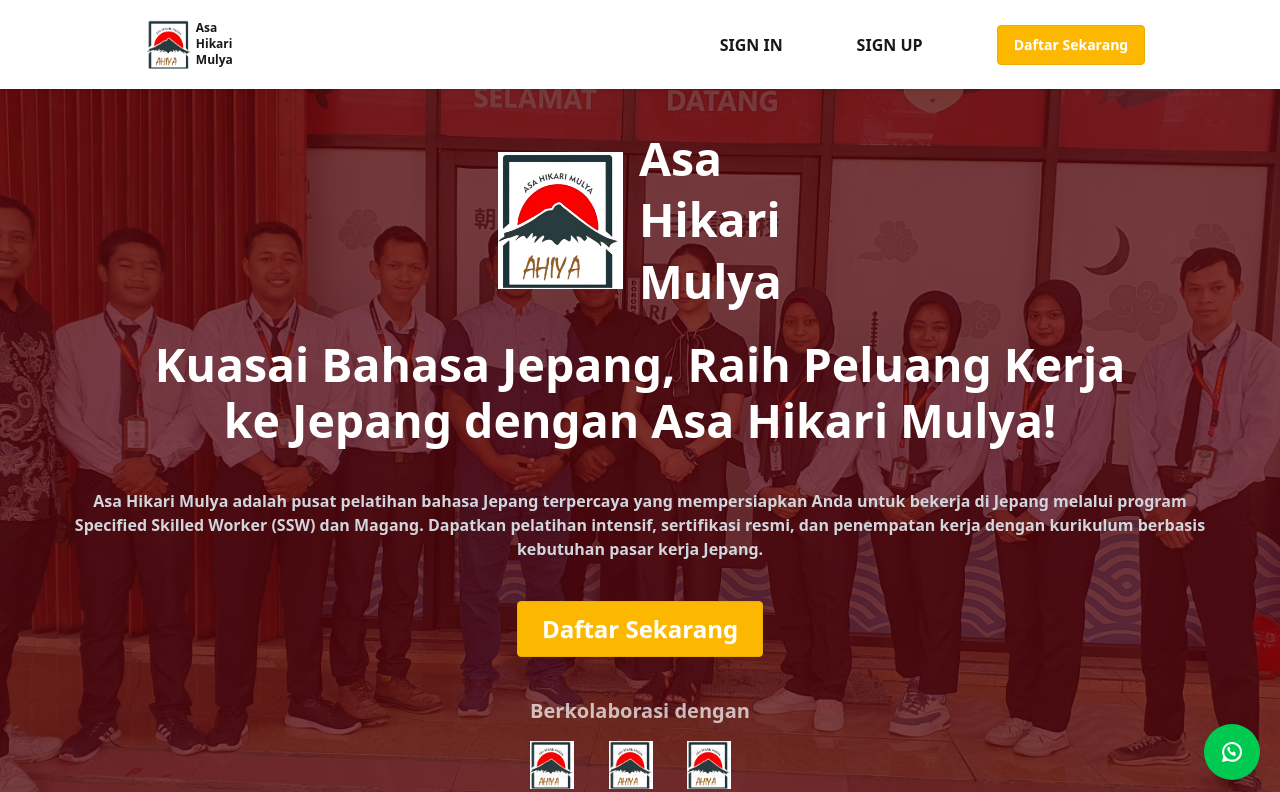
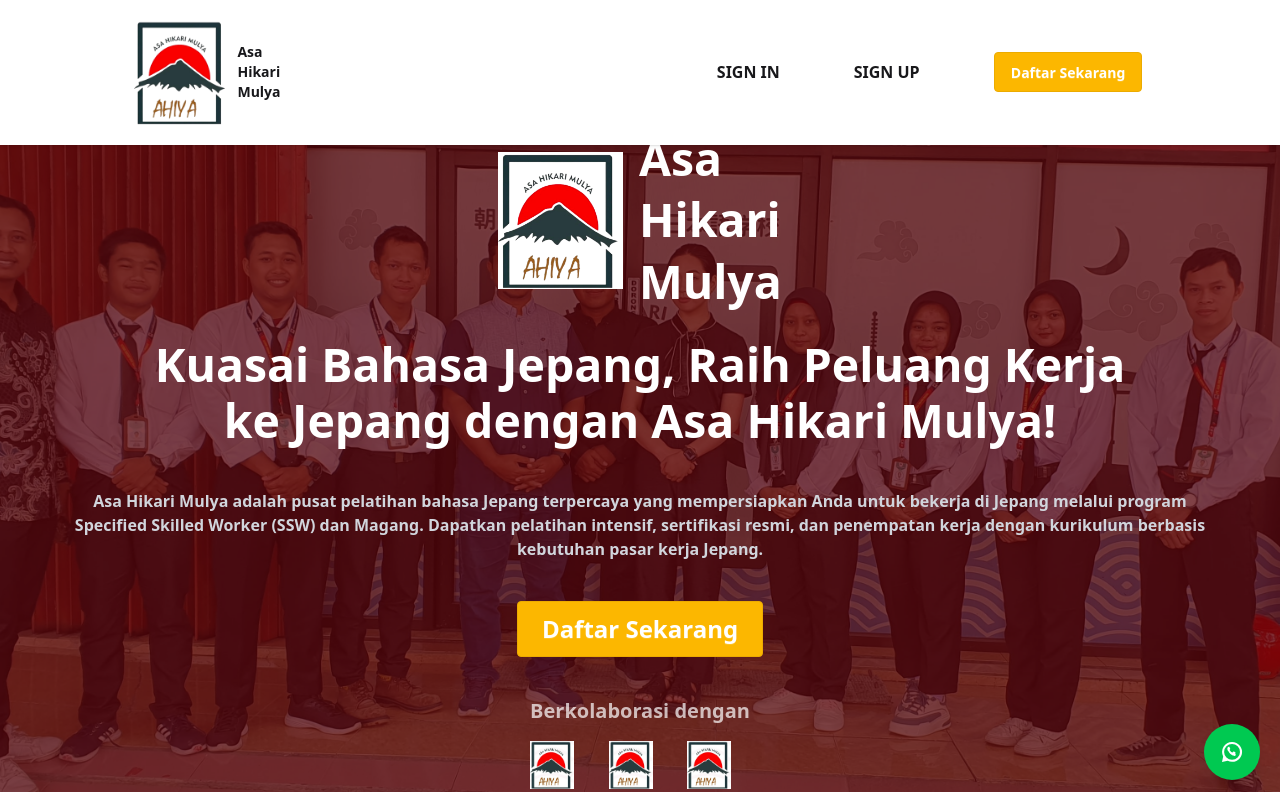
Before and after one commit to aditlfp/lpk-project, a React (Vite) app: page / in a window 1280 px wide. Shown: the top 792 px of the page. Built offline with nearby package versions, Linux system fonts and the light colour scheme.

Commit message:
feat: improve navbar layout and responsiveness for better user experience (tab)

```diff
--- a/src/components/Navbar.jsx
+++ b/src/components/Navbar.jsx
@@ -20,14 +20,14 @@
     <div className="navbar bg-base-100 shadow-sm fixed mb-10 z-50 top-0 left-0 w-screen">
       <div className="flex justify-center w-screen">
         <div className="flex justify-between md:justify-evenly items-center lg:gap-x-10 p-3 sm:p-3">
-          <div className="w-[33%] md:w-auto flex gap-1">
+          <div className="w-[33%] md:w-auto flex items-center gap-1 md:gap-2">
             <img
               src={logo}
               alt=""
               srcset=""
-              className="w-[40%] h-auto sm:w-[12%]"
+              className="w-[40%] h-auto md:w-[25%]"
             />
-            <div className="flex flex-col text-xs font-bold">
+            <div className="flex flex-col text-xs md:text-sm font-bold">
               <span>Asa</span>
               <span>Hikari</span>
               <span>Mulya</span>
@@ -39,7 +39,7 @@
             className="dropdown flex justify-center w-[33%]"
             onClick={() => setMobileNav(!mobileNav)}
           >
-            <div tabIndex={0} role="button" className="btn btn-ghost lg:hidden">
+            <div tabIndex={0} role="button" className="btn btn-ghost md:hidden">
               {mobileNav ? (
                 <LuX className="w-6 h-6" />
               ) : (
@@ -78,7 +78,7 @@
               </li>
             </ul>
           </div>
-          <div className="lg:hidden w-[33%]">
+          <div className="md:hidden w-[33%]">
             <a className="btn btn-warning text-xs text-white font-bold transition-transform duration-300 hover:scale-105 hover:bg-blue-600 hover:border-0 shadow-none flex flex-col leading-tight items-center">
               <span>Daftar</span>
               <span>Sekarang</span>
@@ -88,7 +88,7 @@
         {/* End Nav Mobile */}
 
         {/* Nav Pc */}
-        <div className="navbar-center hidden lg:flex gap-x-9">
+        <div className="navbar-center hidden md:flex gap-x-9">
           <div className="dropdown dropdown-hover uppercase font-bold w-full ml-3">
             <label
               tabIndex="0"
@@ -97,7 +97,7 @@
               Sign In
             </label>
           </div>
-          <div className="dropdown dropdown-hover uppercase font-bold w-full ml-3">
+          <div className="dropdown dropdown-hover uppercase font-bold w-full lg:ml-3">
             <label
               tabIndex="0"
               className="bg-transparent hover:text-amber-500 group flex items-center gap-2"
@@ -105,7 +105,7 @@
               Sign Up
             </label>
           </div>
-          <div className="navbar-end ml-16">
+          <div className="navbar-end md:ml-8 lg:ml-16 md:mr-4">
             <a className="btn btn-warning text-white font-bold transition-transform duration-300 hover:scale-110 hover:bg-blue-600 hover:border-0 shadow-none">
               Daftar Sekarang
             </a>
```
